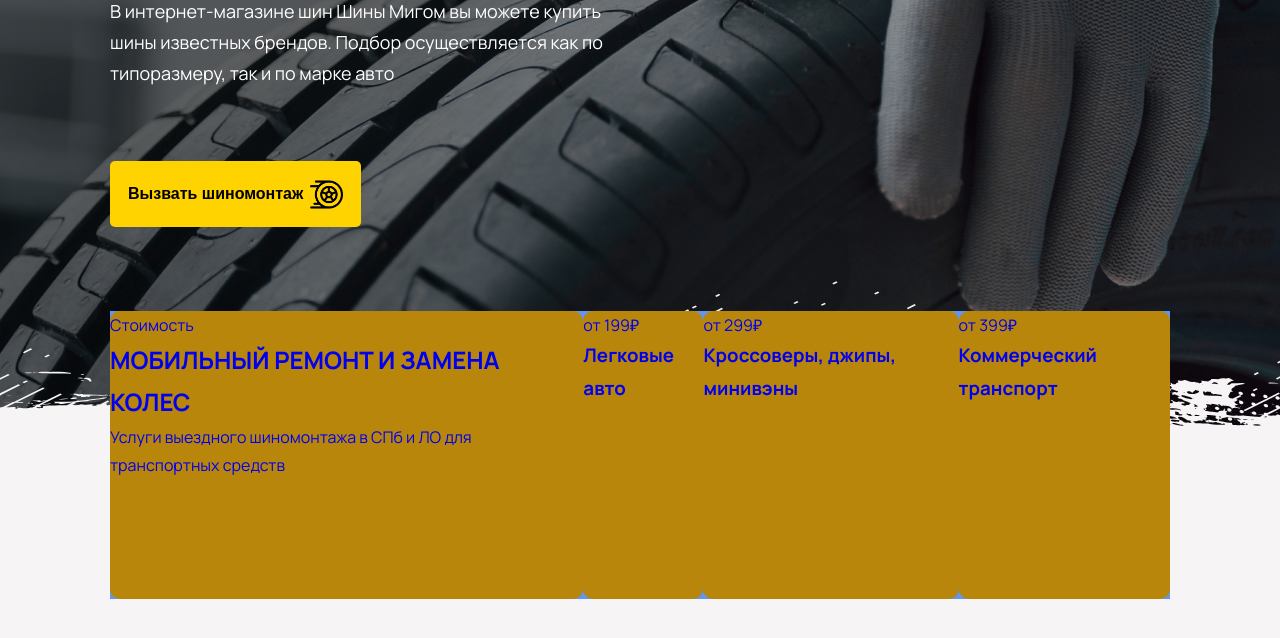
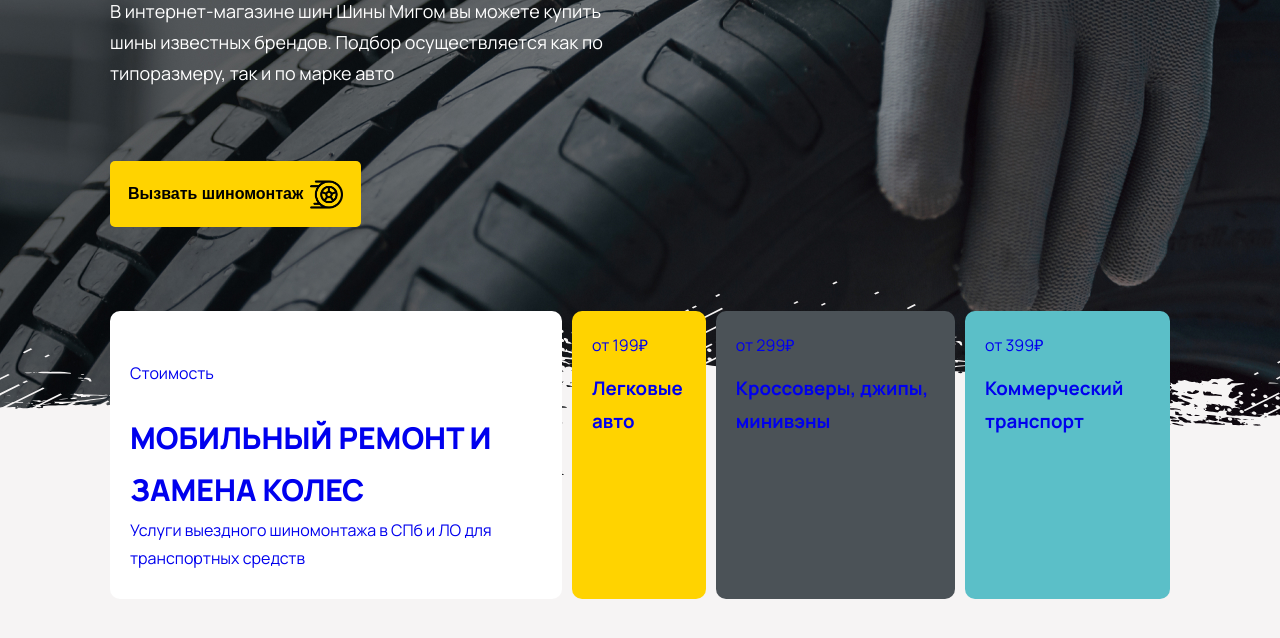
Before and after one commit to dskyworks/shiny-migom-landing-page, a website: page src/index.html in a window 1280 px wide. Shown: the part 370-1008 px from the top of the page. Drawn offline with Linux system fonts and the light colour scheme.

Commit message:
Фиксирует изменения

```diff
--- a/src/index.html
+++ b/src/index.html
@@ -152,7 +152,7 @@
 
           <div class="hero__services services">
             <ul class="services__list">
-              <li class="services__item">
+              <li class="services__item services__item--main">
                 <a href="#" class="services__link">
                   <p class="services__card-price">Стоимость</p>
                   <h2 class="services__card-title">
@@ -164,13 +164,13 @@
                   </p>
                 </a>
               </li>
-              <li class="services__item">
+              <li class="services__item services__item--passenger">
                 <a href="#" class="services__link">
                   <p class="services__card-price">от 199₽</p>
                   <h3 class="services__card-title">Легковые авто</h3>
                 </a>
               </li>
-              <li class="services__item">
+              <li class="services__item services__item--crossover">
                 <a href="#" class="services__link">
                   <p class="services__card-price">от 299₽</p>
                   <h3 class="services__card-title">
@@ -178,7 +178,7 @@
                   </h3>
                 </a>
               </li>
-              <li class="services__item">
+              <li class="services__item services__item--truck">
                 <a href="#" class="services__link">
                   <p class="services__card-price">от 399₽</p>
                   <h3 class="services__card-title">Коммерческий транспорт</h3>
--- a/src/styles/sections/hero.scss
+++ b/src/styles/sections/hero.scss
@@ -49,11 +49,16 @@
 .services {
   position: relative;
   z-index: 1;
-  background-color: cornflowerblue;
+  display: flex;
+  justify-content: center;
 
   @media (min-width: 1080px) {
     height: 288px;
     margin-top: 84px;
+  }
+
+  @media (max-width: 1079px) {
+    margin-top: 78px;
   }
 }
 
@@ -61,20 +66,71 @@
   display: flex;
   justify-content: space-between;
   height: 100%;
+
+  @media (min-width: 1080px) {
+    flex-direction: row;
+  }
+
+  @media (max-width: 1079px) {
+    flex-direction: column;
+    max-width: 330px;
+  }
 }
 
 .services__item {
-  background-color: darkgoldenrod;
+  padding: 20px;
   border-radius: 10px;
+
+  @media (min-width: 1080px) {
+    &:not(:last-child) {
+      margin-right: 10px;
+    }
+  }
+
+  @media (max-width: 1079px) {
+    &:not(:last-child) {
+      margin-bottom: 10px;
+    }
+  }
+}
+
+.services__item--main {
+  background-color: var(--white-absolute-color);
+}
+
+.services__item--passenger {
+  background-color: var(--yellow-color);
+}
+
+.services__item--crossover {
+  background-color: var(--gray-color);
+}
+
+.services__item--truck {
+  background-color: var(--cyan-color);
 }
 
 .services__link {
+  width: 100%;
+  height: 100%;
 }
 
 .services__card-price {
 }
 
 .services__card-title {
+  margin-top: 13px;
+}
+
+.services__item--main .services__card-title {
+  margin-top: 25px;
+  font-weight: 800;
+  font-size: 30px;
+}
+
+.services__item--main .services__link {
+  padding-right: 45px;
+  padding-left: 45px;
 }
 
 .services__card-description {
```
Also changed, not shown: src/styles/style.min.css.
